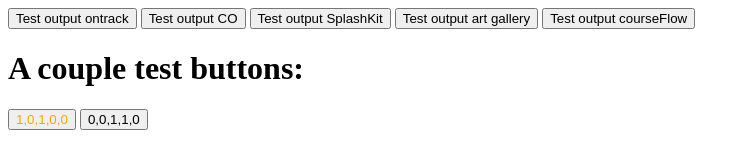
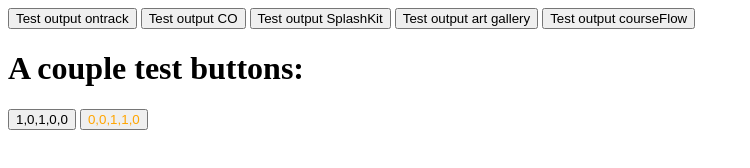
Before and after one commit to QuinnCurtis02/Onboarding-tool-prototype, a plain HTML site: page index.html in a window 1280 px wide. Both pictures are taken after a click on the button "0,0,1,1,0". Shown: the whole page, without its empty margins (0-750 px from the left). Drawn offline with Linux system fonts and the light colour scheme.

Commit message:
Functional solution. Room for improvement

```diff
--- a/index.html
+++ b/index.html
@@ -1,5 +1,6 @@
 <!DOCTYPE html>
 <script>
+  const dataButtons = document.getElementsByClassName("toggle");
   //declaring variables for each product
   let ontrack = 0;
   let companyOps = 0;
@@ -7,9 +8,9 @@
   let artGallery = 0;
   let courseFlow = 0;
 
-  //toggle function. Arguments as follows: ot = ontrack, co = company operations, sk = splashkit, ag = art gallery, cf = courseflow.
-  function toggleButton(ot, co, sk, ag, cf) {
-    var button = document.getElementById("toggle");
+  //toggle function. Arguments as follows: id = array of button in ID. Should be in order. ot = ontrack, co = company operations, sk = splashkit, ag = art gallery, cf = courseflow.
+  function toggleButton(id, ot, co, sk, ag, cf) {
+    var button = document.getElementById(dataButtons[id].id);
 
     //if statement uses the value of the button color to determine wether to increase or decrease the values
     if (button.style.color === "orange") {
@@ -75,5 +76,9 @@
 </div>
 
 <h1>A couple test buttons:</h1>
-<button id="toggle" onclick="toggleButton(1,0,1,0,0)">1,0,1,0,0</button>
-<button id="toggle" onclick="toggleButton(0,0,1,1,0)">0,0,1,1,0</button>
+<button class="toggle" id="button0" onclick="toggleButton(0,1,0,1,0,0)">
+  1,0,1,0,0
+</button>
+<button class="toggle" id="button1" onclick="toggleButton(1,0,0,1,1,0)">
+  0,0,1,1,0
+</button>
```
